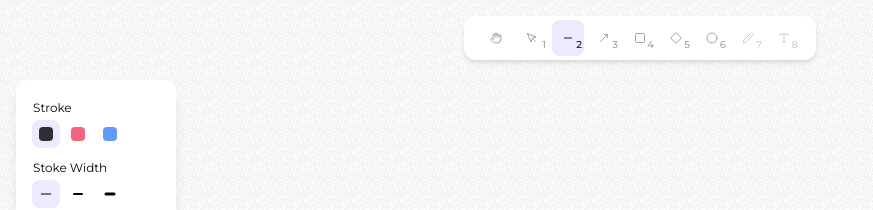
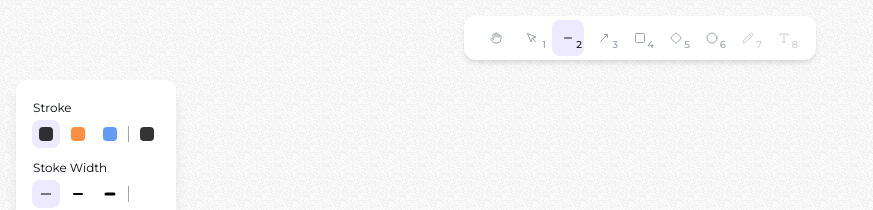
Before and after one commit to MolinDeng/roughly, a Next.js app in the folder client/: page / in a window 1280 px wide. Shown: the top 210 px of the page, without its empty margins (0-873 px from the left). Built offline with nearby package versions, Linux system fonts and the light colour scheme.

Commit message:
feat: color picker

```diff
--- a/client/package.json
+++ b/client/package.json
@@ -9,6 +9,7 @@
     "lint": "next lint"
   },
   "dependencies": {
+    "@radix-ui/react-popover": "^1.0.7",
     "@radix-ui/react-separator": "^1.0.3",
     "@radix-ui/react-slot": "^1.0.2",
     "@radix-ui/react-toggle": "^1.0.3",
--- a/client/src/app/page.tsx
+++ b/client/src/app/page.tsx
@@ -8,9 +8,9 @@ const RoughCanvasNoSSR = dynamic(() => import('@/components/RoughCanvas'), {
   ssr: false,
 });
 
-const RoughSVGNoSSR = dynamic(() => import('@/components/RoughSVG'), {
-  ssr: false,
-});
+// const RoughSVGNoSSR = dynamic(() => import('@/components/RoughSVG'), {
+//   ssr: false,
+// });
 
 export default function Home() {
   return (
--- /dev/null
+++ b/client/src/components/ColorPicker.tsx
@@ -0,0 +1,17 @@
+import { cn } from '@/lib/utils';
+import { useColorPickerStore } from '@/stores/colorpicker-store';
+import { RgbaStringColorPicker } from 'react-colorful';
+
+interface ColorPickerProps {
+  colorStr: string;
+  onChange: (color: string) => void;
+}
+
+export default function ColorPicker({ colorStr, onChange }: ColorPickerProps) {
+  const { active } = useColorPickerStore();
+  return (
+    <div className={cn()}>
+      <RgbaStringColorPicker color={colorStr} onChange={onChange} />
+    </div>
+  );
+}
--- /dev/null
+++ b/client/src/components/ColorPickerButton.tsx
@@ -0,0 +1,21 @@
+import React from 'react';
+import { Button } from './ui/button';
+
+interface ColorPickerButtonProps {
+  currValue: string;
+}
+
+export default function ColorPickerButton({
+  currValue,
+}: ColorPickerButtonProps) {
+  return (
+    <Button variant={'ghostViolet'} size="icon" className="h-7 w-7 rounded-sm">
+      <div
+        className="h-3.5 w-3.5 rounded-[4px]"
+        style={{
+          backgroundColor: currValue,
+        }}
+      />
+    </Button>
+  );
+}
--- a/client/src/components/OptionPanel.tsx
+++ b/client/src/components/OptionPanel.tsx
@@ -4,11 +4,16 @@ import React from 'react';
 
 import { ToggleGroup, ToggleGroupItem } from '@/components/ui/toggle-group';
 import { Ban } from 'lucide-react';
-import { useWindowSize } from '@/hooks/UseWindowSize';
 import { cn } from '@/lib/utils';
 import { useOptionStore } from '@/stores/option-store';
-import { useToolStore } from '@/stores/tool-store';
 import { RoughTool } from '@/types/type';
+import { Separator } from '@/components/ui/separator';
+import {
+  Popover,
+  PopoverContent,
+  PopoverTrigger,
+} from '@/components/ui/popover';
+import ColorPickerButton from './ColorPickerButton';
 
 type Opt = {
   value: string;
@@ -52,6 +57,10 @@ function Option({ name, title, values, setValue, currValue }: OptionProps) {
             {opt.html}
           </ToggleGroupItem>
         ))}
+        <Separator className="bg-gray-400 h-4" orientation="vertical" />
+        {(name === 'stroke' || name === 'fill') && (
+          <ColorPickerButton currValue={currValue} />
+        )}
       </ToggleGroup>
     </div>
   );
@@ -69,9 +78,9 @@ const options: Options[] = [
         html: <div className="h-3.5 w-3.5 bg-black/80 rounded-[4px]" />,
       },
       {
-        value: 'rgba(244,63,94,0.8)',
-        ariaLabel: 'Select red stroke',
-        html: <div className="h-3.5 w-3.5 bg-rose-500/80 rounded-[4px]" />,
+        value: 'rgba(249,115,22,0.8)',
+        ariaLabel: 'Select orange stroke',
+        html: <div className="h-3.5 w-3.5 bg-orange-500/80 rounded-[4px]" />,
       },
       {
         value: 'rgba(59,130,246,0.8)',
--- a/client/src/components/ui/button.tsx
+++ b/client/src/components/ui/button.tsx
@@ -1,56 +1,57 @@
-import * as React from "react"
-import { Slot } from "@radix-ui/react-slot"
-import { cva, type VariantProps } from "class-variance-authority"
+import * as React from 'react';
+import { Slot } from '@radix-ui/react-slot';
+import { cva, type VariantProps } from 'class-variance-authority';
 
-import { cn } from "@/lib/utils"
+import { cn } from '@/lib/utils';
 
 const buttonVariants = cva(
-  "inline-flex items-center justify-center whitespace-nowrap rounded-md text-sm font-medium ring-offset-background transition-colors focus-visible:outline-none focus-visible:ring-2 focus-visible:ring-ring focus-visible:ring-offset-2 disabled:pointer-events-none disabled:opacity-50",
+  'inline-flex items-center justify-center whitespace-nowrap rounded-md text-sm font-medium ring-offset-background transition-colors focus-visible:outline-none focus-visible:ring-2 focus-visible:ring-ring focus-visible:ring-offset-2 disabled:pointer-events-none disabled:opacity-50',
   {
     variants: {
       variant: {
-        default: "bg-primary text-primary-foreground hover:bg-primary/90",
+        default: 'bg-primary text-primary-foreground hover:bg-primary/90',
         destructive:
-          "bg-destructive text-destructive-foreground hover:bg-destructive/90",
+          'bg-destructive text-destructive-foreground hover:bg-destructive/90',
         outline:
-          "border border-input bg-background hover:bg-accent hover:text-accent-foreground",
+          'border border-input bg-background hover:bg-accent hover:text-accent-foreground',
         secondary:
-          "bg-secondary text-secondary-foreground hover:bg-secondary/80",
-        ghost: "hover:bg-accent hover:text-accent-foreground",
-        link: "text-primary underline-offset-4 hover:underline",
+          'bg-secondary text-secondary-foreground hover:bg-secondary/80',
+        ghost: 'hover:bg-accent hover:text-accent-foreground',
+        link: 'text-primary underline-offset-4 hover:underline',
+        ghostViolet: 'hover:bg-violet-100',
       },
       size: {
-        default: "h-10 px-4 py-2",
-        sm: "h-9 rounded-md px-3",
-        lg: "h-11 rounded-md px-8",
-        icon: "h-10 w-10",
+        default: 'h-10 px-4 py-2',
+        sm: 'h-9 rounded-md px-3',
+        lg: 'h-11 rounded-md px-8',
+        icon: 'h-10 w-10',
       },
     },
     defaultVariants: {
-      variant: "default",
-      size: "default",
+      variant: 'default',
+      size: 'default',
     },
   }
-)
+);
 
 export interface ButtonProps
   extends React.ButtonHTMLAttributes<HTMLButtonElement>,
     VariantProps<typeof buttonVariants> {
-  asChild?: boolean
+  asChild?: boolean;
 }
 
 const Button = React.forwardRef<HTMLButtonElement, ButtonProps>(
   ({ className, variant, size, asChild = false, ...props }, ref) => {
-    const Comp = asChild ? Slot : "button"
+    const Comp = asChild ? Slot : 'button';
     return (
       <Comp
         className={cn(buttonVariants({ variant, size, className }))}
         ref={ref}
         {...props}
       />
-    )
+    );
   }
-)
-Button.displayName = "Button"
+);
+Button.displayName = 'Button';
 
-export { Button, buttonVariants }
+export { Button, buttonVariants };
--- /dev/null
+++ b/client/src/components/ui/popover.tsx
@@ -0,0 +1,31 @@
+"use client"
+
+import * as React from "react"
+import * as PopoverPrimitive from "@radix-ui/react-popover"
+
+import { cn } from "@/lib/utils"
+
+const Popover = PopoverPrimitive.Root
+
+const PopoverTrigger = PopoverPrimitive.Trigger
+
+const PopoverContent = React.forwardRef<
+  React.ElementRef<typeof PopoverPrimitive.Content>,
+  React.ComponentPropsWithoutRef<typeof PopoverPrimitive.Content>
+>(({ className, align = "center", sideOffset = 4, ...props }, ref) => (
+  <PopoverPrimitive.Portal>
+    <PopoverPrimitive.Content
+      ref={ref}
+      align={align}
+      sideOffset={sideOffset}
+      className={cn(
+        "z-50 w-72 rounded-md border bg-popover p-4 text-popover-foreground shadow-md outline-none data-[state=open]:animate-in data-[state=closed]:animate-out data-[state=closed]:fade-out-0 data-[state=open]:fade-in-0 data-[state=closed]:zoom-out-95 data-[state=open]:zoom-in-95 data-[side=bottom]:slide-in-from-top-2 data-[side=left]:slide-in-from-right-2 data-[side=right]:slide-in-from-left-2 data-[side=top]:slide-in-from-bottom-2",
+        className
+      )}
+      {...props}
+    />
+  </PopoverPrimitive.Portal>
+))
+PopoverContent.displayName = PopoverPrimitive.Content.displayName
+
+export { Popover, PopoverTrigger, PopoverContent }
--- /dev/null
+++ b/client/src/stores/colorpicker-store.ts
@@ -0,0 +1,11 @@
+import { create } from 'zustand';
+
+export interface ColorPickerStore {
+  active: boolean;
+  setActive: (active: boolean) => void;
+}
+
+export const useColorPickerStore = create<ColorPickerStore>((set) => ({
+  active: false,
+  setActive: (active) => set({ active }),
+}));
```
Also changed, not shown: 1 other file (tests, documents, lock files or other folders).
